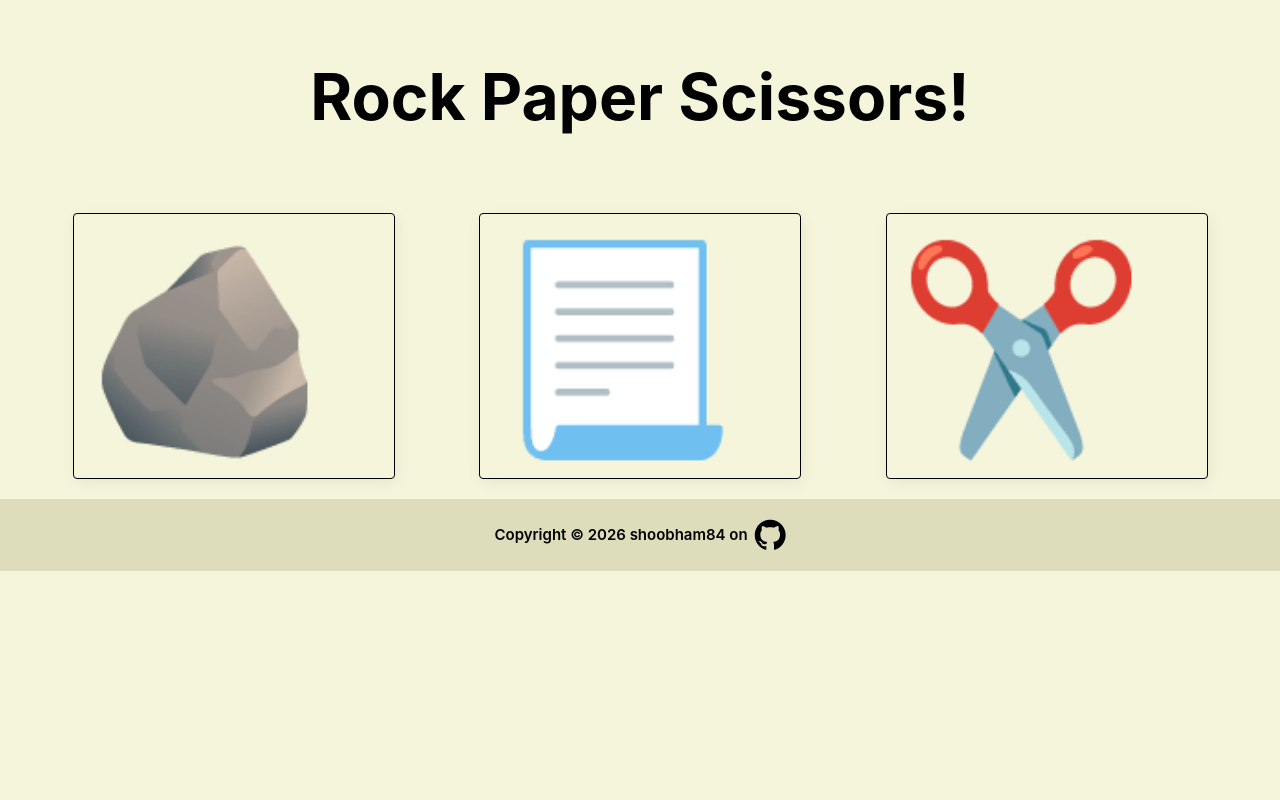
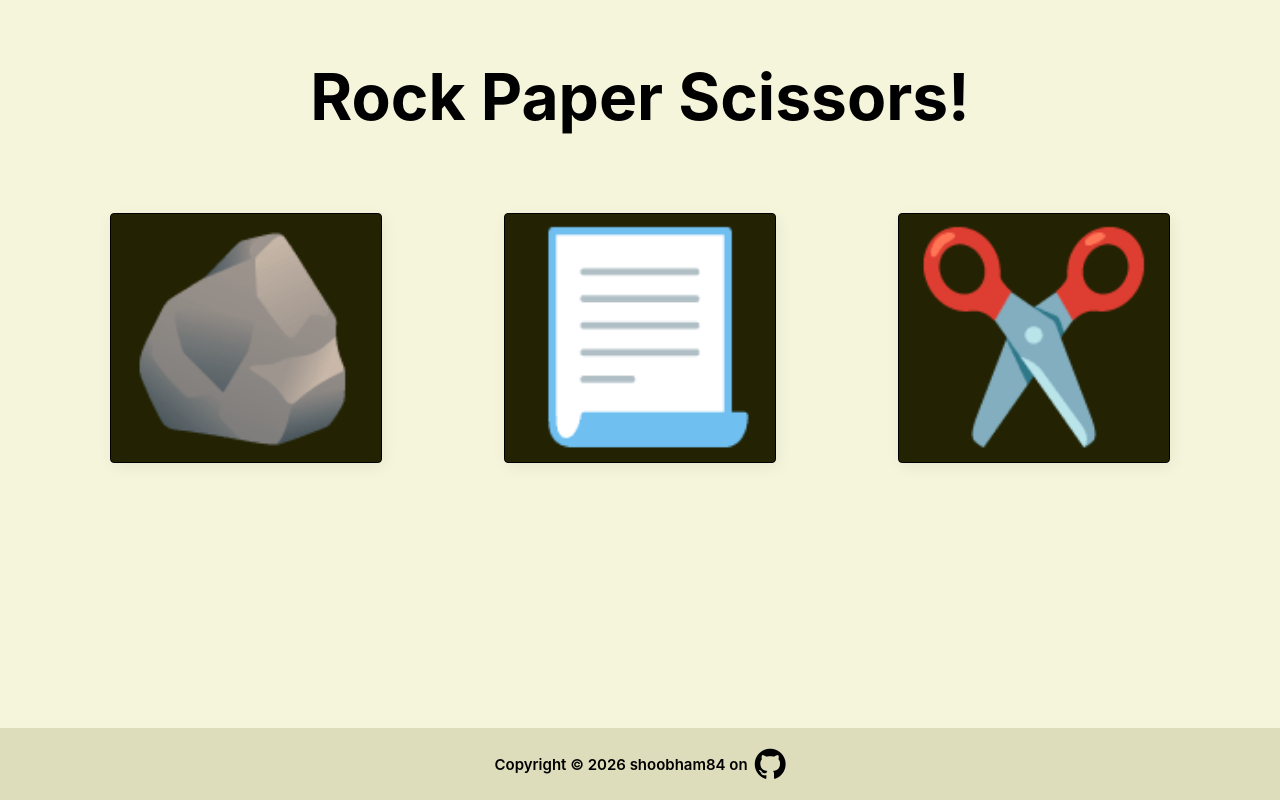
Before and after one commit to shoobham84/rock-paper-scissors_CLI, a plain HTML site: page index.html in a window 1280 px wide. Drawn offline with Linux system fonts and the light colour scheme.

Commit message:
Make the divs into buttons to store the RPS options

```diff
--- a/index.html
+++ b/index.html
@@ -14,11 +14,16 @@
         <h1>Rock Paper Scissors!</h1>
     </div>
     <div class="container">
-        <div class="card">🪨</div>
-        <div class="card">📃</div>
-        <div class="card">✂️</div>
+        <button type="button" class="card" id="rock">
+            🪨
+        </button>
+        <button type="button" class="card" id="paper">
+            📃
+        </button>
+        <button type="button" class="card" id="scissor">
+            ✂️
+        </button>
     </div>
-
     <div class="footer">
         Copyright &copy; 2026 shoobham84 on <a href="https://github.com/shoobham84"><i class="fa fa-github" style="font-size: 36px;"></i></a>
     </div>
--- a/styles.css
+++ b/styles.css
@@ -5,6 +5,7 @@ body {
     min-height: 100vh;
     display: flex;
     flex-direction: column;
+    flex: 1;
 }
 
 .header {
@@ -42,16 +43,26 @@ i {
     justify-content: space-evenly;
     gap: 32px;
     padding: 20px;
+    flex: 1;
 }
 
 .card {
+    /* --- New Button Reset Styles --- */
+    background: rgb(35, 35, 4);     /* Removes default button gray */
+    cursor: pointer;         /* Adds the hand cursor */
+    appearance: none;        /* Removes default OS button styling */
+    /* ------------------------------- */
+
     border: 1px solid black;
     box-shadow: 2px 4px 16px rgba(0,0,0,.06);
+    display: flex;
     border-radius: 4px;
     padding: 10px;
-  flex-basis: 300px;
     transition: all 0.3s ease;
     font-size: 200px;
+    justify-content: center;
+    align-items: center;
+    max-height: 250px;
 }
 
 .card:hover {
```
Lines whose indentation alone changed are shown as unchanged.
